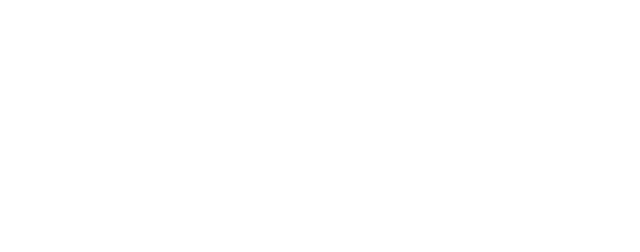
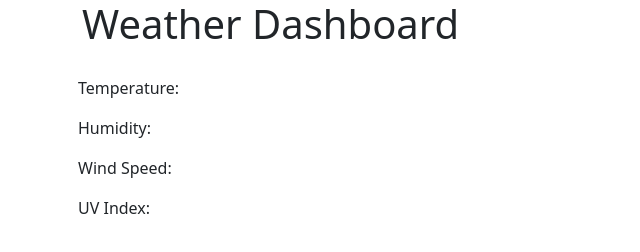
Before and after one commit to dhuw/weather-dashboard, a plain HTML site: page index.html in a window 1280 px wide. Shown: the whole page, without its empty margins (0-640 px from the left). Drawn offline with nearby package versions, Linux system fonts and the light colour scheme.

Commit message:
right column additions
added current day weather conditions and started 5 day forecast

```diff
--- a/index.html
+++ b/index.html
@@ -14,7 +14,34 @@
     <link rel="stylesheet" href="./assets/style.css">
 </head>
 <body>
+    <header class="container">
+        <div class="title">
+            <h1>Weather Dashboard</h1>
+        </div>
+    </header>
+    <main class="container dashboard">
+        <div class="row p-2">
 
+
+
+            <!-- right column -->
+            <div class="col-sm-12 col-md-9 order-md-2">
+                <div class="row">
+                    <div class="col-12 currentWeather p-0">
+                        <div class="d-flex cityName">
+                            <h2 id="city"></h2>
+                            <h3 id="date"></h3>
+                        </div>
+                        <p class="pt-1 pl-2">Temperature: <span id="temperature"></span></p>
+                        <p class="pl-2">Humidity: <span id="humidity"></span></p>
+                        <p class="pl-2">Wind Speed: <span id="wind"></span></p>
+                        <p class="pl-2">UV Index: <span id="uv-idex"></span></p>
+                    </div>
+                    <!-- start of 5 day  -->
+                </div>
+            </div>
+        </div>
+    </main>
 </body>
 <!-- JavaScript bootstrap Bundle with Popper -->
 <script src="https://cdn.jsdelivr.net/npm/bootstrap@5.2.0-beta1/dist/js/bootstrap.bundle.min.js"
```
